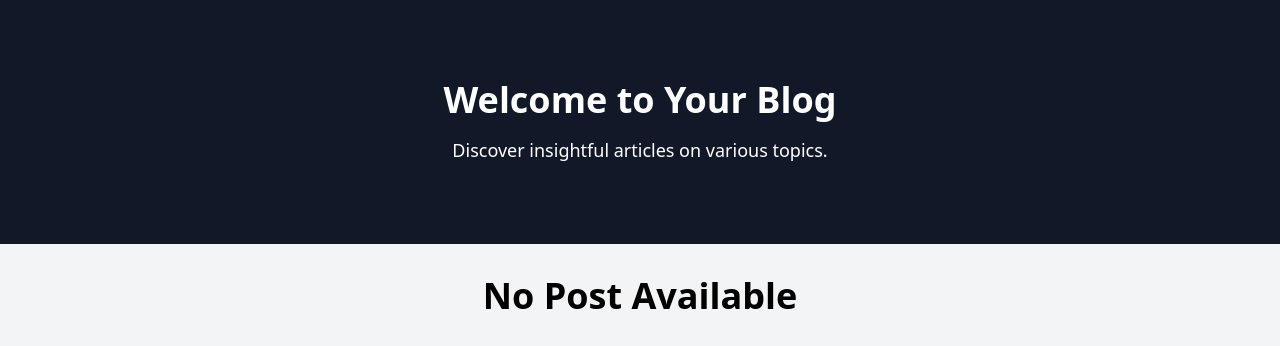
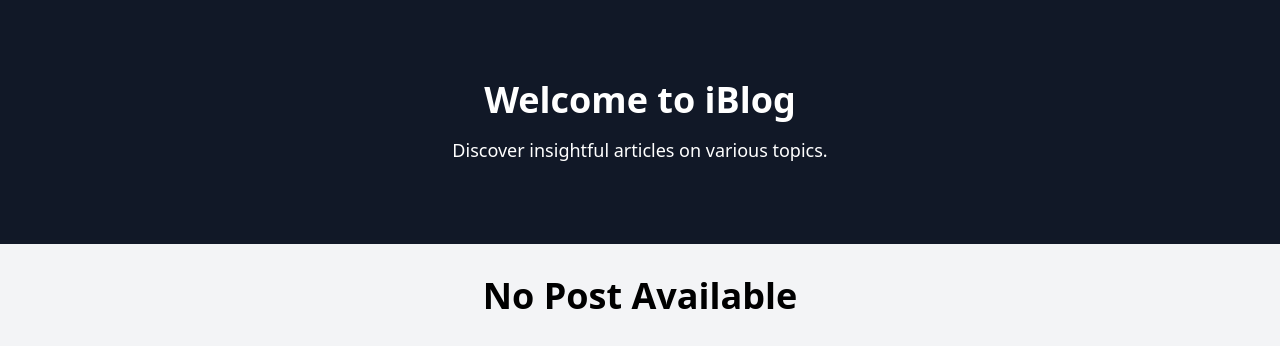
Before and after one commit to somukhan9/flask-blog, a Flask app: page / in a window 1280 px wide. Shown: the part 74-420 px from the top of the page. Run offline with Flask 3, Linux system fonts and the light colour scheme; data that the repository does not hold is empty; style sheets or scripts are compiled from the project's sources; parts of the project's set-up code (start-up, migrations or seed data) failed here and were passed over; some libraries are stand-ins or nearby versions.

Commit message:
change the blog name at hero section of home page

```diff
--- a/src/project/apps/blog/templates/blog/home.html
+++ b/src/project/apps/blog/templates/blog/home.html
@@ -13,7 +13,7 @@
 <!-- Hero Section -->
 <div class="bg-gray-900 text-white py-20 text-center px-5 md:px-10">
   <div class="container mx-auto">
-    <h1 class="text-4xl font-bold mb-4">Welcome to Your Blog</h1>
+    <h1 class="text-4xl font-bold mb-4">Welcome to iBlog</h1>
     <p class="text-lg">Discover insightful articles on various topics.</p>
   </div>
 </div>
```
